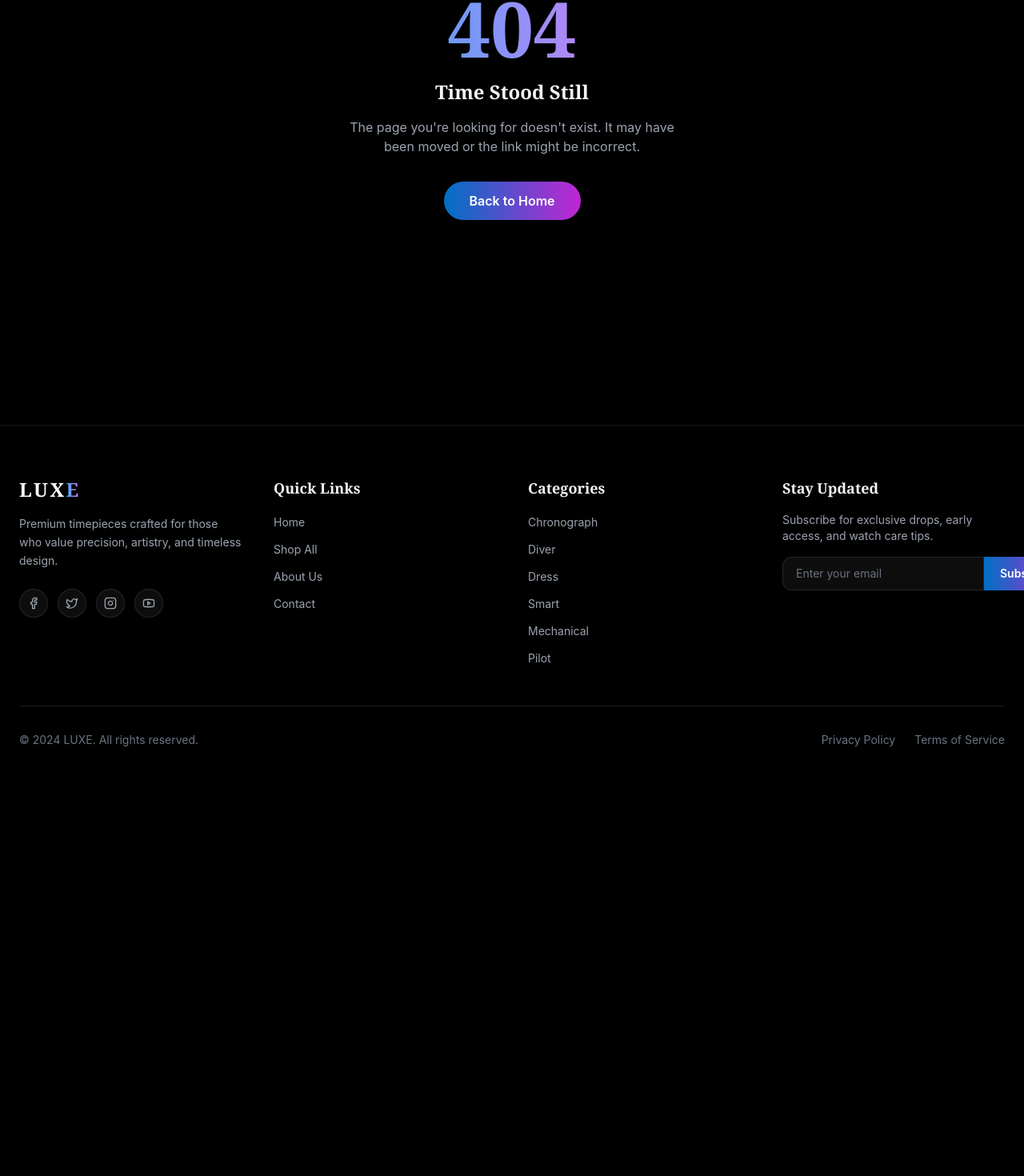
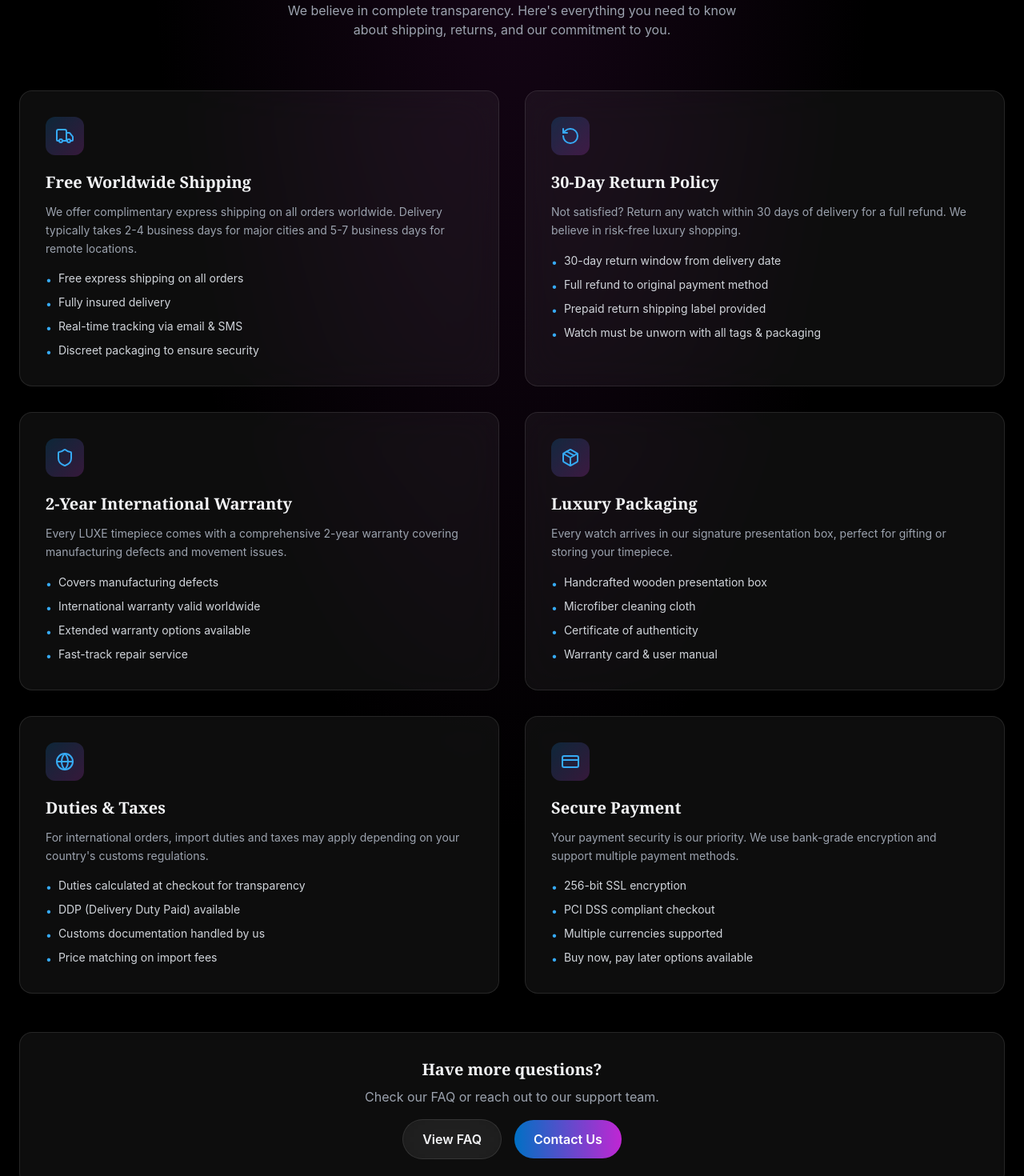
Before and after one commit to xoralife/watch-website, a Next.js app: page /shipping in a window 1280 px wide. Before the commit this address had no page. Shown: the part 269-1739 px from the top of the page at 80% size. Before the commit the page ends 1268 px from the top, so only its background shows below. Built offline with nearby package versions, Linux system fonts and the light colour scheme.

Commit message:
feat: add Shipping & Returns policy page, update footer
- Shipping policy page with 6 policy sections in card grid
- Updated footer with FAQ and Shipping links
- Added Package, CreditCard icon declarations

Co-authored-by: CommandCodeBot <noreply@commandcode.ai>

```diff
--- /dev/null
+++ b/src/app/shipping/page.tsx
@@ -0,0 +1,170 @@
+"use client";
+
+import { motion } from "framer-motion";
+import { Truck, Shield, RotateCcw, Package, Globe, CreditCard } from "lucide-react";
+import Link from "next/link";
+
+const policies = [
+  {
+    icon: Truck,
+    title: "Free Worldwide Shipping",
+    description:
+      "We offer complimentary express shipping on all orders worldwide. Delivery typically takes 2-4 business days for major cities and 5-7 business days for remote locations.",
+    details: [
+      "Free express shipping on all orders",
+      "Fully insured delivery",
+      "Real-time tracking via email & SMS",
+      "Discreet packaging to ensure security",
+    ],
+  },
+  {
+    icon: RotateCcw,
+    title: "30-Day Return Policy",
+    description:
+      "Not satisfied? Return any watch within 30 days of delivery for a full refund. We believe in risk-free luxury shopping.",
+    details: [
+      "30-day return window from delivery date",
+      "Full refund to original payment method",
+      "Prepaid return shipping label provided",
+      "Watch must be unworn with all tags & packaging",
+    ],
+  },
+  {
+    icon: Shield,
+    title: "2-Year International Warranty",
+    description:
+      "Every LUXE timepiece comes with a comprehensive 2-year warranty covering manufacturing defects and movement issues.",
+    details: [
+      "Covers manufacturing defects",
+      "International warranty valid worldwide",
+      "Extended warranty options available",
+      "Fast-track repair service",
+    ],
+  },
+  {
+    icon: Package,
+    title: "Luxury Packaging",
+    description:
+      "Every watch arrives in our signature presentation box, perfect for gifting or storing your timepiece.",
+    details: [
+      "Handcrafted wooden presentation box",
+      "Microfiber cleaning cloth",
+      "Certificate of authenticity",
+      "Warranty card & user manual",
+    ],
+  },
+  {
+    icon: Globe,
+    title: "Duties & Taxes",
+    description:
+      "For international orders, import duties and taxes may apply depending on your country's customs regulations.",
+    details: [
+      "Duties calculated at checkout for transparency",
+      "DDP (Delivery Duty Paid) available",
+      "Customs documentation handled by us",
+      "Price matching on import fees",
+    ],
+  },
+  {
+    icon: CreditCard,
+    title: "Secure Payment",
+    description:
+      "Your payment security is our priority. We use bank-grade encryption and support multiple payment methods.",
+    details: [
+      "256-bit SSL encryption",
+      "PCI DSS compliant checkout",
+      "Multiple currencies supported",
+      "Buy now, pay later options available",
+    ],
+  },
+];
+
+export default function ShippingPolicy() {
+  return (
+    <div className="min-h-screen pt-24">
+      <section className="py-16 relative">
+        <div className="absolute inset-0 bg-[radial-gradient(ellipse_at_top,_var(--tw-gradient-stops))] from-accent-900/20 via-transparent to-transparent" />
+        <div className="max-w-7xl mx-auto px-4 sm:px-6 relative">
+          <motion.div
+            initial={{ opacity: 0, y: 20 }}
+            animate={{ opacity: 1, y: 0 }}
+            className="text-center mb-16"
+          >
+            <span className="inline-block px-4 py-1.5 mb-4 text-xs font-medium tracking-widest uppercase glass rounded-full">
+              Policies
+            </span>
+            <h1 className="text-4xl sm:text-5xl font-serif font-bold mb-4">
+              Shipping &{" "}
+              <span className="text-gradient">Returns</span>
+            </h1>
+            <p className="text-gray-400 max-w-xl mx-auto">
+              We believe in complete transparency. Here&apos;s everything you
+              need to know about shipping, returns, and our commitment to you.
+            </p>
+          </motion.div>
+
+          <div className="grid grid-cols-1 md:grid-cols-2 gap-8">
+            {policies.map((policy, i) => (
+              <motion.div
+                key={policy.title}
+                initial={{ opacity: 0, y: 30 }}
+                animate={{ opacity: 1, y: 0 }}
+                transition={{ duration: 0.5, delay: i * 0.1 }}
+                className="glass rounded-2xl p-8"
+              >
+                <div className="w-12 h-12 rounded-xl bg-gradient-to-br from-primary-500/20 to-accent-500/20 flex items-center justify-center mb-5">
+                  <policy.icon className="w-6 h-6 text-primary-400" />
+                </div>
+                <h2 className="text-xl font-serif font-semibold mb-3">
+                  {policy.title}
+                </h2>
+                <p className="text-gray-400 text-sm mb-4 leading-relaxed">
+                  {policy.description}
+                </p>
+                <ul className="space-y-2">
+                  {policy.details.map((detail) => (
+                    <li
+                      key={detail}
+                      className="text-sm text-gray-300 flex items-start gap-2"
+                    >
+                      <span className="text-primary-400 mt-0.5">•</span>
+                      {detail}
+                    </li>
+                  ))}
+                </ul>
+              </motion.div>
+            ))}
+          </div>
+
+          <motion.div
+            initial={{ opacity: 0, y: 20 }}
+            animate={{ opacity: 1, y: 0 }}
+            transition={{ delay: 0.6 }}
+            className="mt-12 text-center glass rounded-2xl p-8"
+          >
+            <h2 className="text-xl font-serif font-semibold mb-2">
+              Have more questions?
+            </h2>
+            <p className="text-gray-400 mb-4">
+              Check our FAQ or reach out to our support team.
+            </p>
+            <div className="flex items-center justify-center gap-4">
+              <Link
+                href="/faq"
+                className="px-6 py-3 glass rounded-full font-semibold hover:bg-white/20 transition-all"
+              >
+                View FAQ
+              </Link>
+              <Link
+                href="/contact"
+                className="px-6 py-3 bg-gradient-to-r from-primary-600 to-accent-600 text-white rounded-full font-semibold hover:opacity-90 transition-opacity"
+              >
+                Contact Us
+              </Link>
+            </div>
+          </motion.div>
+        </div>
+      </section>
+    </div>
+  );
+}
--- a/src/components/Footer.tsx
+++ b/src/components/Footer.tsx
@@ -42,6 +42,8 @@ export default function Footer() {
                 { label: "Shop All", href: "/?category=All" },
                 { label: "About Us", href: "/about" },
                 { label: "Contact", href: "/contact" },
+                { label: "FAQ", href: "/faq" },
+                { label: "Shipping & Returns", href: "/shipping" },
               ].map((link) => (
                 <li key={link.href}>
                   <Link
--- a/src/lib/lucide.d.ts
+++ b/src/lib/lucide.d.ts
@@ -33,4 +33,6 @@ declare module "lucide-react" {
   export const Phone: FC<SVGProps<SVGSVGElement>>;
   export const MapPin: FC<SVGProps<SVGSVGElement>>;
   export const Send: FC<SVGProps<SVGSVGElement>>;
+  export const Package: FC<SVGProps<SVGSVGElement>>;
+  export const CreditCard: FC<SVGProps<SVGSVGElement>>;
 }
```
